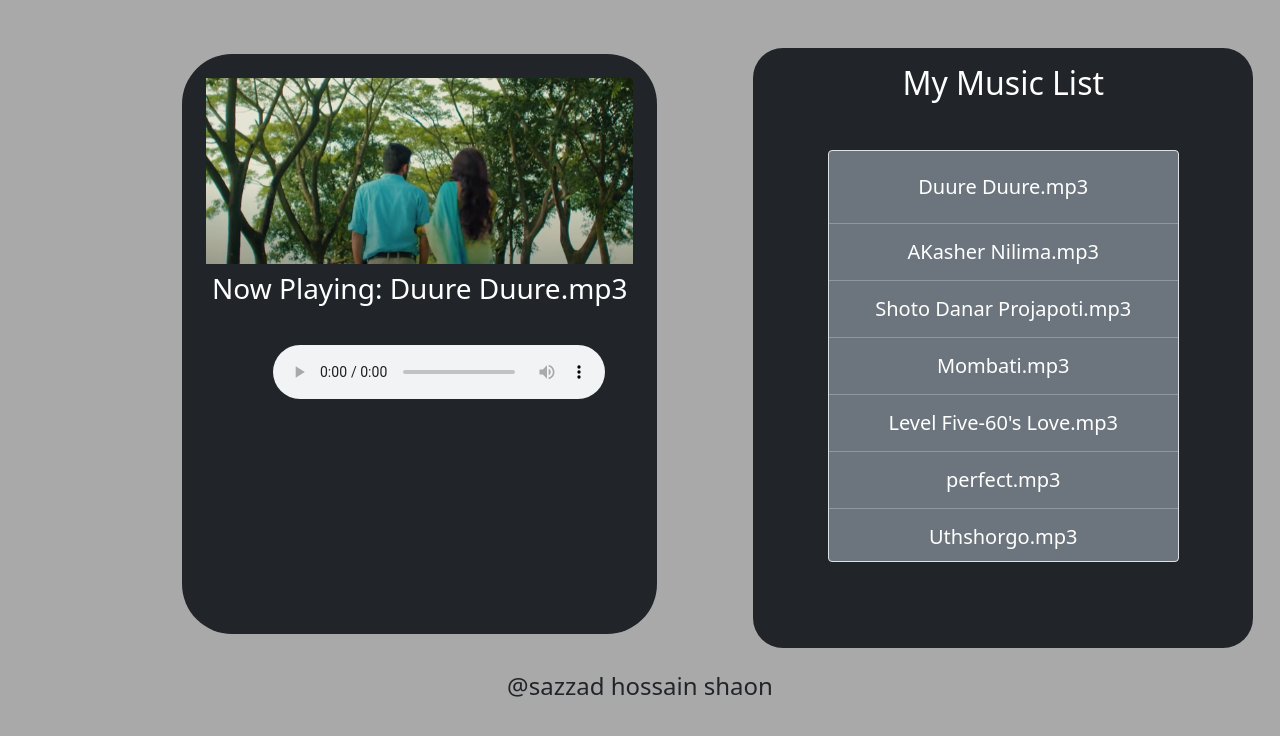
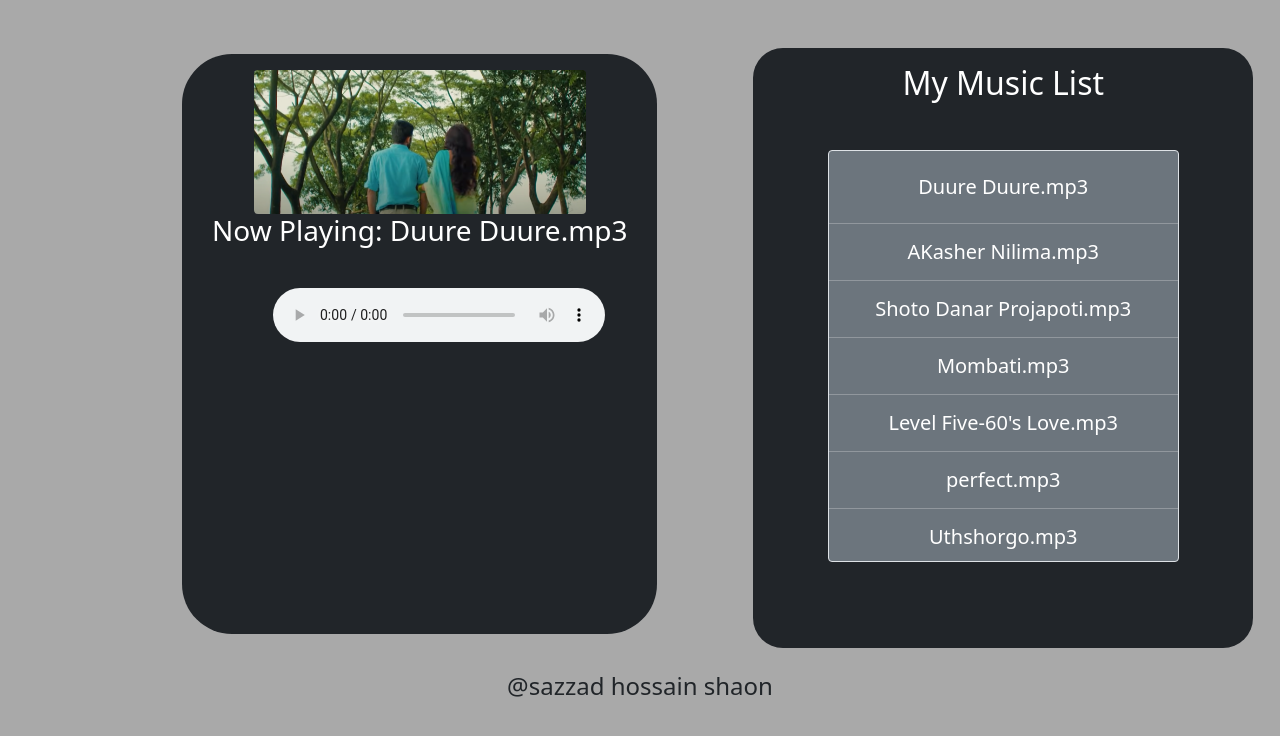
Before and after one commit to SazzadShaon25/music-player, a plain HTML site: page index.html in a window 1280 px wide. Both pictures are taken after a click on the element "Duure Duure.mp3". Drawn offline with nearby package versions, Linux system fonts and the light colour scheme.

Commit message:
final check

```diff
--- a/index.html
+++ b/index.html
@@ -21,14 +21,15 @@
             <div class="p-3  bg-dark ms-3 first-div "
            >
               <div  id="music-drive">
-                <img src="images/demo.png" class="w-75 rounded mx-auto d-block " alt="">
+                <img id="song-images" src="images/demo.png" class="w-75 rounded mx-auto d-block " alt="">
               </div>
-              <h3 class="text-white text-center mb-4">Now Playing: <span id="song-name">A Thousand Years.mp3
+              <h3 class="text-white text-center mb-4">Now Playing: <span id="song-name">
+                Click Song
 
               </span></h3>
 
               <div id="audio-set" class="audio-set w-100 ">
-               <audio class="mx-5 mt-3 audio-player w-75"  src="" controls autoplay></audio>
+               <!-- <audio class="mx-5 mt-3 audio-player w-75"  src="" controls autoplay></audio> -->
               </div>
           </div>
         </div>
--- a/js/music.js
+++ b/js/music.js
@@ -14,13 +14,15 @@ function audioSong (songId){
 
 function imagesSet(imagesName){
 
-    const songImages = imagesName ;
-    console.log(songImages);
-
-    const musicDrive = document.getElementById('music-drive');
-    musicDrive.innerHTML =`
-    <img src="images/${songImages}" class="w-100 p-2 rounded mx-auto d-block " alt="">
-    `;
+     const songImages = imagesName ;
+    // console.log(songImages);
+    // const image_src = `images/${songImages}`;
+    const image = document.getElementById('song-images');
+    image.setAttribute("src",`images/${songImages}`);
+    // const musicDrive = document.getElementById('music-drive');
+    // musicDrive.innerHTML =`
+    // <img src="images/${songImages}" class="w-100 p-2 rounded mx-auto d-block " alt="">
+    // `;
 }
 
 function audioSet (audioName){
```
